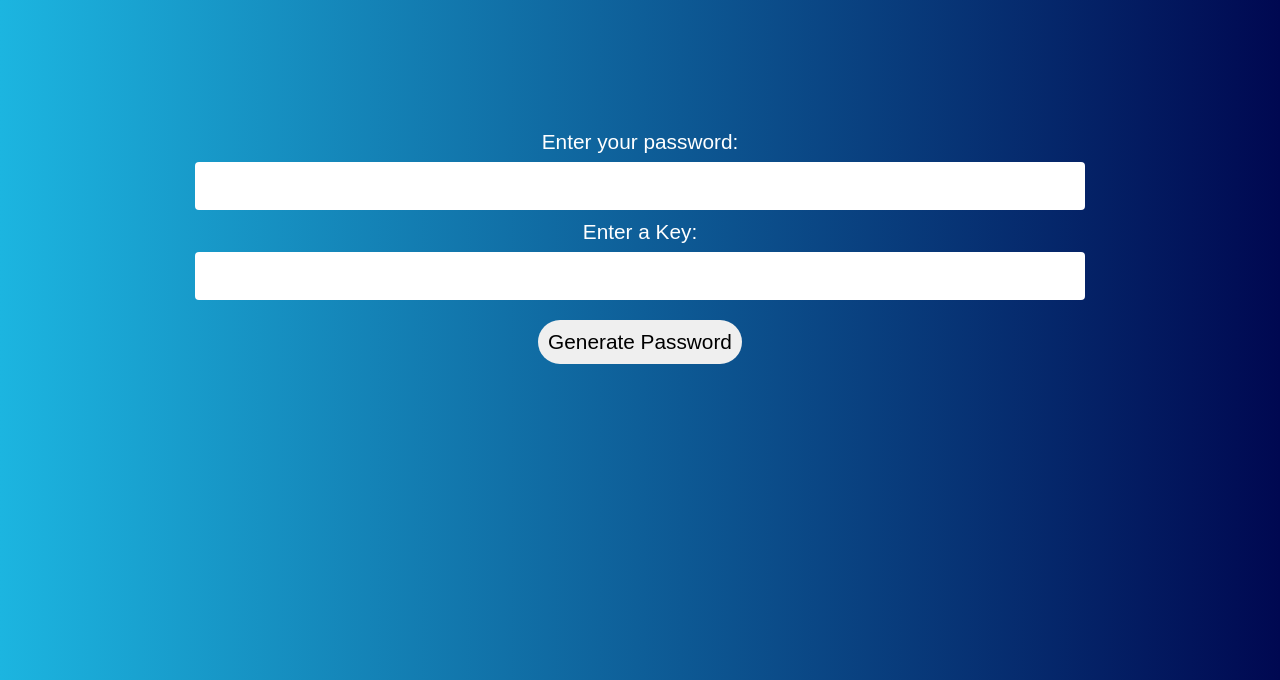
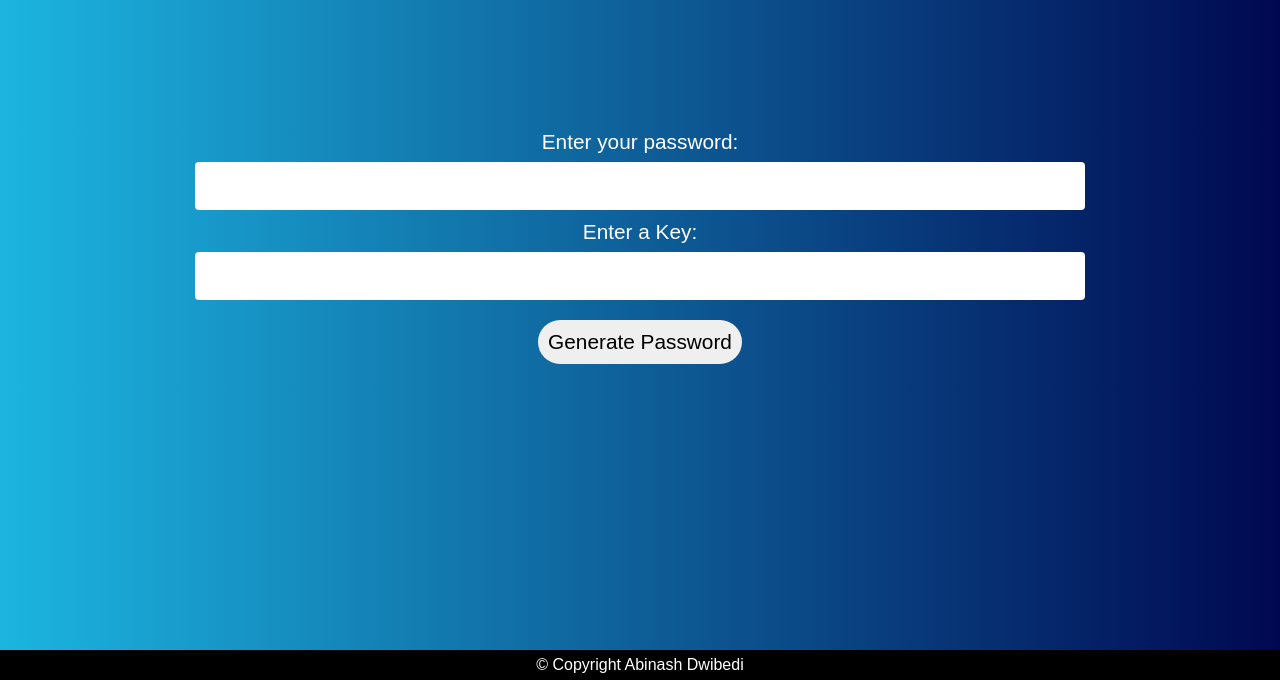
Before and after one commit to Projects-Arena/ultimate-password-converter, a plain HTML site: page index.html in a window 1280 px wide. Shown: the part 120-800 px from the top of the page. Drawn offline with Linux system fonts and the light colour scheme.

Commit message:
Update index.html

```diff
--- a/index.html
+++ b/index.html
@@ -19,6 +19,7 @@
         <button onclick="generatePassword()">Generate Password</button>
         <p id="generated-password"></p>
     </div>
+    <p class="copyright">&#169; Copyright Abinash Dwibedi</p>
     <script src="script.js">
     </script>
 
```
